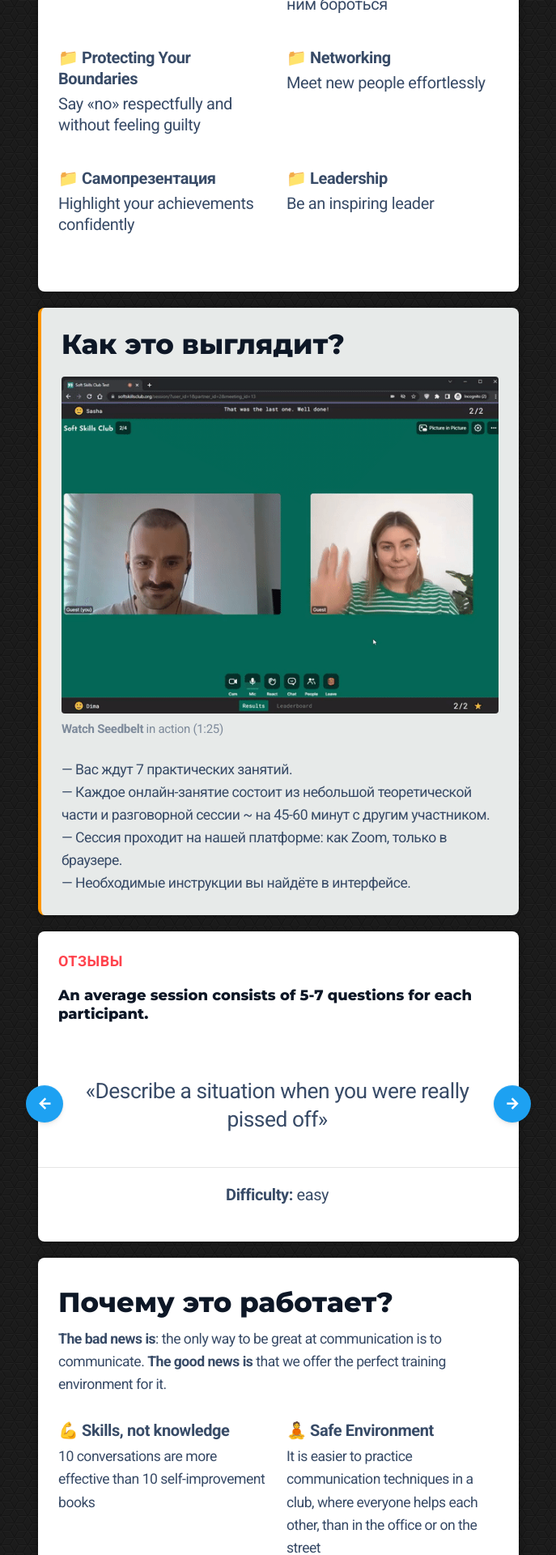
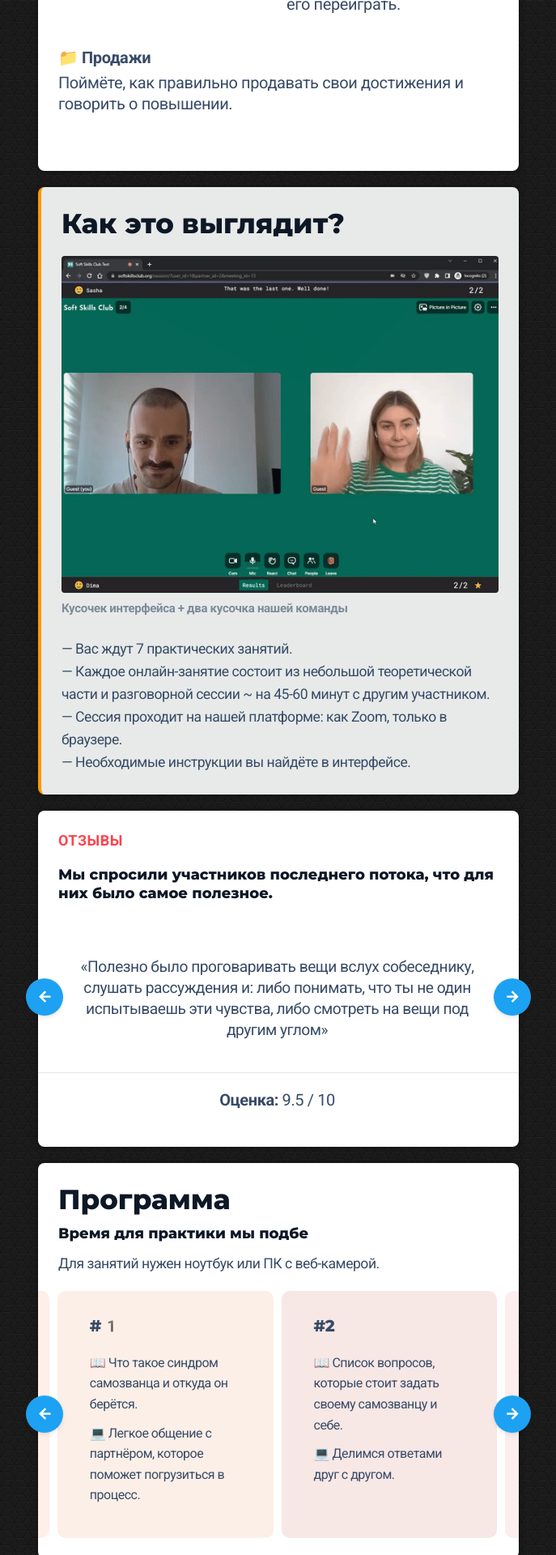
Before and after one commit to dsmola/softskillshub.com, a PHP site: page /imposter_ru.html in a window 1280 px wide. Shown: the part 1080-3000 px from the top of the page at 81% size, without its empty margins (296-983 px from the left). Run offline with PHP 8.4, Linux system fonts and the light colour scheme; some libraries are stand-ins or nearby versions.

Commit message:
Update #3

```diff
--- a/css/app.css
+++ b/css/app.css
@@ -29,11 +29,7 @@ span.underline{text-decoration:underline}
 	cursor:pointer;
 }
 .headblock{display:none}
-.banklogo{
-    height: 70px;
-    width: 200px!important;
-    margin-bottom: 10px;
-}
+
 @media only screen and (max-width: 1023px) {
 
    .mobbut{
--- a/imposter_ru.html
+++ b/imposter_ru.html
@@ -108,6 +108,15 @@
 	.ib {
 		display: inline-block;
 	}
+	.review-text {
+		font-size: 1.2rem;
+	}
+	.program-item {
+		background: rgb(242 101 34 / 10%);
+		padding: 30px 40px;
+		border-radius: 10px;
+		font-size: 1rem;
+	}
 </style>
 </head>
 
@@ -145,7 +154,7 @@
 					<div class="container sm">
 						<div class="text">
 							<b class="mns mb-10 ib">👋 Привет!</b>
-                            <p><b>1 марта</b> мы запускаем новый поток нашей программы, и будем рады вашему участию. </p>
+                            <p><b>6 марта</b> мы запускаем новый поток нашей программы, и будем рады вашему участию. </p>
                         </div>
 					</div>
 				</div>
@@ -181,31 +190,17 @@
 						<div class="row padding mb-35">
 							<div class="col">
 								<div class="text sm bold mb-5">📁 Стеснение</div>
-								<div class="text sm mb-5"> Approach cold calls and presentations with confidence</div>
+								<div class="text sm mb-5"> Уменьшите тревогу в общении.</div>
 							</div>
 							<div class="col">
-								<div class="text sm bold mb-5">📁 Разберётесь в себе</div>
-								<div class="text sm mb-5">Доберётесь до истоков своего внутреннего самозванца и научитесь с ним бороться</div>
+								<div class="text sm bold mb-5">📁 Самооценка</div>
+								<div class="text sm mb-5">Доберётесь до истоков своего внутреннего самозванца и узнаете, как его переиграть.</div>
 							</div>
 						</div>
 						<div class="row padding mb-35">
 							<div class="col">
-								<div class="text sm bold mb-5">📁 Protecting Your Boundaries</div>
-								<div class="text sm mb-5">Say «no» respectfully and without feeling guilty </div>
-							</div>
-							<div class="col">
-								<div class="text sm bold mb-5">📁 Networking</div>
-								<div class="text sm mb-5">Meet new people effortlessly</div>
-							</div>
-						</div>
-						<div class="row padding mb-35">
-							<div class="col">
-								<div class="text sm bold mb-5">📁 Самопрезентация</div>
-								<div class="text sm mb-5">Highlight your achievements confidently</div>
-							</div>
-							<div class="col">
-								<div class="text sm bold mb-5">📁 Leadership</div>
-								<div class="text sm mb-5">Be an inspiring leader</div>
+								<div class="text sm bold mb-5">📁 Продажи</div>
+								<div class="text sm mb-5">Поймёте, как правильно продавать свои достижения и говорить о повышении. </div>
 							</div>
 						</div>
 					</div>
@@ -218,7 +213,7 @@
 						<figure class="figure">
 								<img class="img" src="img/demo.gif">
 						  </figure>
-						  <figcaption class="figcaption mb-25"><span class="bold">Watch Seedbelt</span> in action (1:25)</figcaption>
+						  <figcaption class="figcaption mb-25"><span class="bold">Кусочек интерфейса + два кусочка нашей команды</figcaption>
 						<div class="text">
 							<ul>
 								<li>— Вас ждут 7 практических занятий.</li>
@@ -240,63 +235,48 @@
 								<!-- </div> -->
 								<div class="theme-text">ОТЗЫВЫ</div>
 							</div>
-							<div class="title sm">An average session consists of 5-7 questions for each participant. </div>
+							<div class="title sm">Мы спросили участников последнего потока, что для них было самое полезное. </div>
 						</div>
 						<div class="box wide align-center">
 							<div class="slider owl-carousel items-1 js-slider">
 								<div class="slider-item">
 									<div class="review">
-										<div class="review-text">«Describe a situation when you were really pissed off»</div>
+										<div class="review-text">«Полезно было проговаривать вещи вслух собеседнику, слушать рассуждения и: либо понимать, что ты не один испытываешь эти чувства, либо смотреть на вещи под другим углом»</div>
 										<div class="review-author">
-											<div class="text sm"><span class="bold">Difficulty:</span> easy</div>
+											<div class="text sm"><span class="bold">Оценка:</span> 9.5 / 10</div>
 										</div>
 									</div>
 								</div>
 								<div class="slider-item">
 									<div class="review">
-										<div class="review-text">«Tell about a project you started, but never managed to complete »</div>
+										<div class="review-text">«Эмпатичность людей и их искренняя увлеченность , как мне показалось.
+											Вопросы взяла себе на заметку после некоторых сессий, и уже после через письменные практики прописала свои ответы.»</div>
 										<div class="review-author">
-											<div class="text sm"><span class="bold">Difficulty:</span> below average</div>
+											<div class="text sm"><span class="bold">Оценка:</span> 10 / 10</div>
 										</div>
 									</div>
 								</div>
 								<div class="slider-item">
 									<div class="review">
-										<div class="review-text">«The most dangerous situation of your life»</div>
+										<div class="review-text">«Два момента : 1. коучинг с незнакомым человеком/проговариваешь свои страхи/мысли об человека и его опыт, 2. доверительная обстановка благодаря коучинговым вопросам»</div>
 										<div class="review-author">
-											<div class="text sm"><span class="bold">Difficulty:</span> medium</div>
+											<div class="text sm"><span class="bold">Оценка:</span> 8 / 10</div>
 										</div>
 									</div>
 								</div>
 								<div class="slider-item">
 									<div class="review">
-										<div class="review-text">«Duties at work that you neglect»</div>
+										<div class="review-text">«Сессии, в которых можно было активно проработать вещи. Чтение это пассивное занятие, а через очные сессии можно было переложить их на практику. »</div>
 										<div class="review-author">
-											<div class="text sm"><span class="bold">Difficulty:</span> medium</div>
+											<div class="text sm"><span class="bold">Оценка:</span> 7 / 10</div>
 										</div>
 									</div>
 								</div>
 								<div class="slider-item">
 									<div class="review">
-										<div class="review-text">«Past beliefs that you are now ashamed of»</div>
+										<div class="review-text">«Вопросы и люди! Вопросы задавали направление, а люди помогали понять его цель.»</div>
 										<div class="review-author">
-											<div class="text sm"><span class="bold">Difficulty:</span> above average</div>
-										</div>
-									</div>
-								</div>
-								<div class="slider-item">
-									<div class="review">
-										<div class="review-text">«An aspect of your appearance you were embarrassed about»</div>
-										<div class="review-author">
-											<div class="text sm"><span class="bold">Difficulty:</span> above average</div>
-										</div>
-									</div>
-								</div>
-								<div class="slider-item">
-									<div class="review">
-										<div class="review-text">«Who are you jealous of the most? Why?»</div>
-										<div class="review-author">
-											<div class="text sm"><span class="bold">Difficulty:</span> hard</div>
+											<div class="text sm"><span class="bold">Оценка:</span> 10 / 10</div>
 										</div>
 									</div>
 								</div>
@@ -305,7 +285,7 @@
 					</div>
 				</div>
 
-				<div class="block">
+				<!-- <div class="block">
 					<div class="container xl">
 						<div class="title">Почему это работает?</div>
 						<div class="text mb-30"><b>The bad news is</b>: the only way to be great at communication is to communicate. <b>The good news is</b> that we offer the perfect training environment for it. </div>
@@ -330,77 +310,88 @@
 							</div>
 						</div>
 					</div>
-				</div>
-				<div class="block">
+				</div> -->
+
+<!-- block 9 -->
+<div class="block" >
 	<div class="container">
 	  <div class="mb-20">
-							<div class="theme red mb-20">
-								<div class="theme-text">ПРОГРАММА</div>
+		<div class="title">Программа</div>
+		<div class="title sm" >Время для практики мы подбе</div>
+		<div class="text" >Для занятий нужен ноутбук или ПК с веб-камерой.</div>
 	  </div>
-						</div>
-						<div class="row padding mb-35">
-							<div class="col">
-								<div class="text sm bold mb-5">#1️</div>
+	  <div class="box wide" >
+		<div class="slider owl-carousel items-2 js-slider-cols-2">
+		  <div class="slider-item program-item" style="background:#fcefe7">
+			<div class="text sm bold mb-20 mns">#1️</div>
 			<div class="text mb-5">
 				<p>📖 Что такое синдром самозванца и откуда он берётся.</p>
 				<p>💻 Легкое общение с партнёром, которое поможет погрузиться в процесс.</p>
 			</div>
 		  </div>
-							<div class="col">
-								<div class="text sm bold mb-5">#2</div>
-								<div class="text sm mb-5">Everything you say stays between you and your partner</div>
+		  <div class="slider-item program-item" style="background:#f7e7e5">
+			<div class="text sm bold mb-20 mns">#2</div>
+			<div class="text mb-5">
+				<p>📖 Список вопросов, которые стоит задать своему самозванцу и себе.</p>
+				<p>💻 Делимся ответами друг с другом.</p>
 			</div>
 		  </div>
-						<div class="row padding mb-35">
-							<div class="col">
-								<div class="text sm bold mb-5">#3</div>
-								<div class="text sm mb-5">Everyone has the right to refuse to answer any question</div>
-							</div>
-							<div class="col">
-								<div class="text sm bold mb-5">#4</div>
-								<div class="text sm mb-5">The conversation ends when the questions are over or when one of you refuses to answer</div>
+		  <div class="slider-item program-item" style="background:#f8d5d569">
+			<div class="text sm bold mb-20 mns">#3</div>
+			<div class="text mb-5">
+				<p>📖 Как перестать мешать себе жить.</p>
+				<p>💻 Попробуем поглубже оценить свои навыки и внутренние стремления.</p>
 			</div>
 		  </div>
-						<div class="row padding mb-35">
-							<div class="col">
-								<div class="text sm bold mb-5">#5</div>
-								<div class="text sm mb-5">If the session ends because someone refuses to answer, participants thank each other and say goodbye</div>
-							</div>
-							<div class="col">
-								<div class="text sm bold mb-5">#6</div>
-								<div class="text sm mb-5">If participants have answered all the questions, they can talk about themselves</div>
+		  <div class="slider-item program-item" style="background:#fcefe7">
+			<div class="text sm bold mb-20 mns">#4</div>
+			<div class="text mb-5">
+				<p>📖 Как объективно посмотреть на свой опыт и достижения.</p>
+				<p>💻 Будем искать свои уникальные способности и фокусироваться на том, в чем вы хороши.</p>
 			</div>
 		  </div>
-						<div class="row padding mb-35">
-							<div class="col">
-								<div class="text sm bold mb-5">#7</div>
-								<div class="text sm mb-5">The cameras are either on for both, or off for both of you</div>
+		  <div class="slider-item program-item" style="background:#fcc9c6">
+			<div class="text sm bold mb-20 mns">#5</div>
+			<div class="text mb-5">
+				<p>📖 Как понять, чего сколько ты стоишь.</p>
+				<p>💻 Поговорим о деньгах и о нашем отношении к ним.</p>
 			</div>
 		  </div>
-					</div>
-					<div class="container gray xl radius-bottom">
-						<div class="box flex">
-							<div class="box-col mr-25">
-								<div class="theme red lg">
-									<div class="theme-preview"> <i class="material-icons">priority_high</i> </div>
+		  <div class="slider-item program-item" style="background:#fcefe7">
+			<div class="text sm bold mb-20 mns">#6</div>
+			<div class="text mb-5">
+				<p>📖 Что такое синдром самозванца и откуда он берётся.</p>
+				<p>💻 Легкое общение с партнёром, которое поможет погрузиться в процесс.</p>
 			</div>
 		  </div>
-							<div class="box-col">
-								<div class="text sm bold mb-5">Disclaimer</div>
-								<div class="text sm mb-5">Для занятий нужен ноутбук или ПК с веб-камерой.</div>
+		  <div class="slider-item program-item" style="background:#f7e7e5">
+			<div class="text sm bold mb-20 mns">#7</div>
+			<div class="text mb-5">
+				<p>📖 Как отпустить то, что нам мешает.</p>
+				<p>💻 Попробуем </p>
+			</div>
+		  </div>
+		  <div class="slider-item program-item">
+			<div class="text sm bold mb-20 mns">⭐ Бонус!</div>
+			<div class="text mb-5">
+				<p>📖 Что такое синдром самозванца и откуда он берётся.</p>
+				<p>💻 Легкое общение с партнёром, которое поможет погрузиться в процесс.</p>
+			</div>
+		  </div>
 		</div>
 	  </div>
 	</div>
   </div>
   <!-- end block 9 -->
+
 				<!-- block 10 -->
 				<div class="block beige" id="howto">
 					<div class="container lg">
 						<div class="mb-35">
-							<div class="title mb-20">How Does It Work in Practice?</div>
-							<div class="text mb-10">In a nutshell, you choose a topic, and we find you a partner, who: <br>
-							 <ul class="progul">
-								<li>has a matching level of communication skills</li>
+							<div class="title mb-20">Сколько стоит?</div>
+							<div class="text mb-10">Стоимость участия — <b>65$</b> или <b>4900 рублей</b>. <br>
+							 <ul>
+								<li>— has a matching level of communication skills</li>
 								<li>works in the same field as you</li>
 							</ul>
 							</div>
@@ -415,31 +406,25 @@
 				<div class="block" >
 					<div class="container lg">
 					<div class="mb-35">
-						<div class="title mb-20">Кто это сделал</div>
+						<div class="title mb-20">Авторы</div>
 						<div class="text mb-10" >Этот продукт родился из нашей личной боли. Будем рады, если он поможет и вам!</div>
 					</div>
 					<div class="row padding">
 						<div class="col">
 						<figure class="figure mb-20" >
-							<a class="figure-preview" href="#" data-lightbox-img="img/pic-1-big.jpg">
-							<img class="img" src="img/pic-1.jpg">
-							</a>
+							<img class="img" src="img/dima.jpg">
 						</figure>
 						<div class="text sm bold mb-5" >Дима Смола</div>
-						<div class="text sm mb-5" >ex-Product Manager Tinkoff</div>
-							<a class="link sm" href="#" >LinkedIn</a>
-							<a class="link sm" href="#" >Instagram</a>
+						<div class="text mb-5" >ex-Product Manager Tinkoff</div>
+							<a class="link" href="#" >LinkedIn</a>
 						</div>
 						<div class="col">
 						<figure class="figure mb-20" ="1">
-							<a class="figure-preview" href="#" data-lightbox-img="img/pic-2.jpg">
-							<img class="img" src="img/pic-2.jpg">
-							</a>
+							<img class="img" src="img/sasha.jpg">
 						</figure>
 						<div class="text sm bold mb-5" ="1">Саша Шаренкова</div>
-						<div class="text sm mb-5" ="1">Content Lead at Simple Fasting (https://simple.life/) (12M+ Installs Worldwide).</div>
-							<a class="link sm" href="#" ="1">LinkedIn</a>
-							<a class="link sm" href="#" ="1">Instagram</a>
+						<div class="text mb-5" ="1">Content Lead at <a href="https://simple.life/" target="_blank">Simple Fasting</a></div>
+							<a class="link" href="#" ="1">LinkedIn</a>
 						</div>
 					</div>
 					</div>
@@ -450,7 +435,7 @@
 				<div class="block">
 					<div class="container lg">
 						<div class="title">FAQ</div>
-						<div class="text mb-20"><b>Who am I going to communicate with?</b>
+						<div class="text mb-20"><b>С кем я буду общаться?</b>
 							<br>You specify your areas of interest in the questionnaire. We match you with people who have similar interests.</div>
 						<div class="tex mb-20"><b>I am uncomfortable. What should I do?</b>
 							<br> Just say it out loud, thank the person you're talking to, and leave the call. Club members won’t be offended by it and won’t take it personally. </div>
@@ -464,7 +449,7 @@
 				</div>
 				<!-- end block 27 -->
 				<!-- end block 32 -->
-				<div class="block arrow align-center profile">
+				<div class="block arrow align-center profile" id="price">
 					<div class="ava"> <img class="img" src="https://avatars.dicebear.com/api/big-smile/smola.svg" alt="Smola" /> </div>
 					<div class="container xl">
 						<div class="title">Don't like the club?</div>
```
Also changed, not shown: img/dima.jpg (added), img/sasha.jpg (added). Lines whose indentation alone changed are shown as unchanged.
